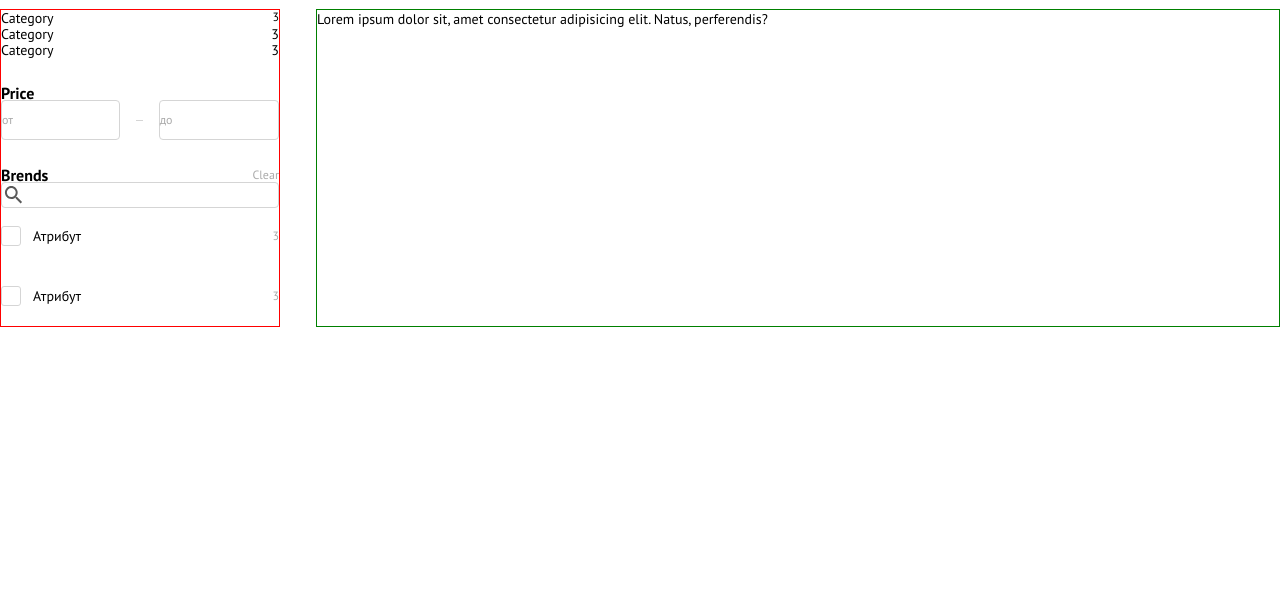
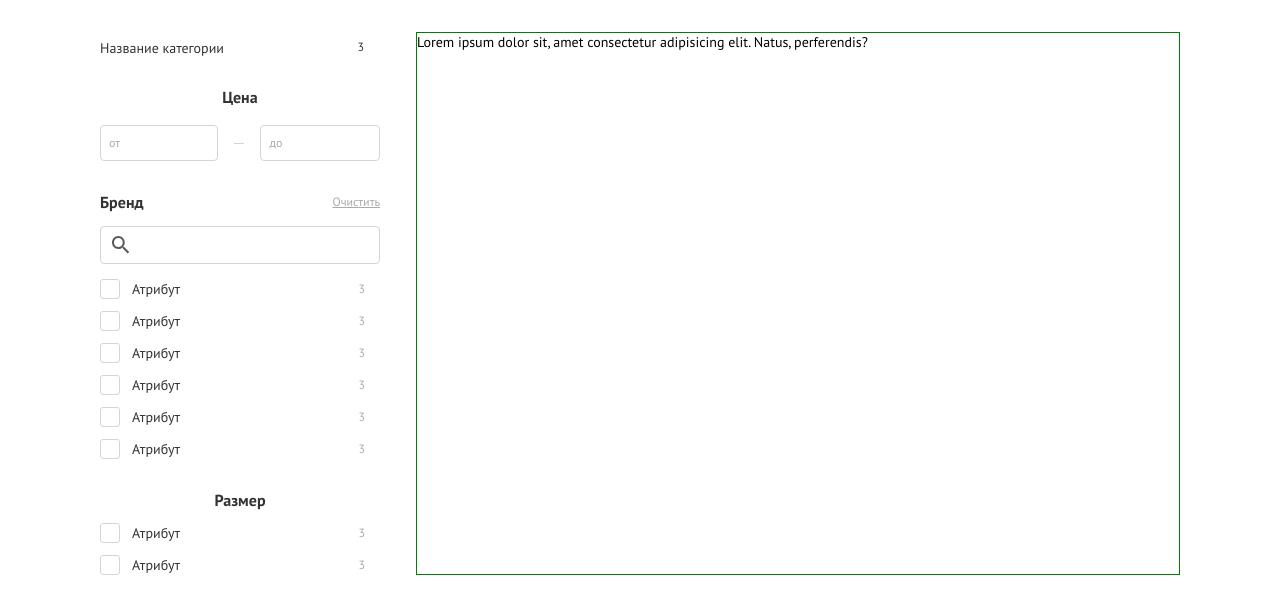
Before and after one commit to DmitryDobro/Any-Task, a website built with Vite: page index.html in a window 1280 px wide. Shown: the part 64-678 px from the top of the page. Built offline with nearby package versions, Linux system fonts and the light colour scheme.

Commit message:
feat/aside block

```diff
--- a/index.html
+++ b/index.html
@@ -13,7 +13,7 @@
     <title>Vite App</title>
   </head>
   <body>
-    <header>
+    <header class="header">
       <div class="header__container container">
         <div class="header__item">
           <div class="header__logo-block">
@@ -47,44 +47,38 @@
       </div>
     </header>
     <main class="main">
+      <div class="container main__container">
         <aside class="aside">
-        <ul class="Text__Medium">
+          <ul class=" Text__Medium category__list">
+            <li class="Text__Medium">
+              <div class="category__name">
+                <span> Название категории</span>
+                <span class="Text__Small aside__text-color_type_grey">3</span>
+              </div>
+              <ul class="subcategory__list">
                 <li>
-            <div class="category">
-              <span>Category</span>
-              <span class="Text__Small">3</span>
+                  <div class="category__name">
+                    <span> Название категории</span>
+                    <span class="Text__Small aside__text-color_type_grey">3</span>
                   </div>
-            <ul class="subcategory">
-              <li>Subcategory</li>
-              <li>Subcategory</li>
-              <li>Subcategory</li>
-            </ul>
                 </li>
                 <li>
-            <div class="category">
-              <span>Category</span>
-              <span>3</span>
+                  <div class="category__name">
+                    <span> Название категории</span>
+                    <span class="Text__Small aside__text-color_type_grey">3</span>
                   </div>
-            <ul class="subcategory">
-              <li>Subcategory</li>
-              <li>Subcategory</li>
-              <li>Subcategory</li>
-            </ul>
                 </li>
                 <li>
-            <div class="category">
-              <span>Category</span>
-              <span>3</span>
+                  <div class="category__name">
+                    <span> Название категории</span>
+                    <span class="Text__Small aside__text-color_type_grey">3</span>
                   </div>
-            <ul class="subcategory">
-              <li>Subcategory</li>
-              <li>Subcategory</li>
-              <li>Subcategory</li>
+                </li>
               </ul>
             </li>
           </ul>
           <div>
-          <h5 class="Text__Bold">Price</h5>
+            <h5 class="Text__Bold prise__title" style="text-align: center;">Цена</h5>
             <div class="prise-block">
               <div class="input__container prise-block__input">
                 <span class="input__placeholder Text__Small">от</span>
@@ -99,13 +93,13 @@
           </div>
           <div class="brends-block">
             <div class="brends-block__title">
-            <h5 class="Text__Bold">Brends</h5>
-            <span class="brends-block__clear-btn Text__Small">Clear</span>
+              <h5 class="Text__Bold">Бренд</h5>
+              <span class="brends-block__clear-btn Text__Small">Очистить</span>
             </div>
             <div class="brends-block__input input__container">
               <input class="input" type="text" />
             </div>
-          <ul class="brends-block__list">
+            <ul class="aside-list brends-block__list">
               <li class="flex__type_row-beetween">
                 <label class="checkbox__container">
                   <input class="checkbox__checkmark_type_default" type="checkbox" />
@@ -138,12 +132,66 @@
                 </label>
                 <span class="Text__Small counter">3</span>
               </li>
+              <li class="flex__type_row-beetween">
+                <label class="checkbox__container">
+                  <input class="checkbox__checkmark_type_default" type="checkbox" />
+                  <span class="checkbox__checkmark_type_custom"></span>
+                  Атрибут
+                </label>
+                <span class="Text__Small counter">3</span>
+              </li>
+              <li class="flex__type_row-beetween">
+                <label class="checkbox__container">
+                  <input class="checkbox__checkmark_type_default" type="checkbox" />
+                  <span class="checkbox__checkmark_type_custom"></span>
+                  Атрибут
+                </label>
+                <span class="Text__Small counter">3</span>
+              </li>
+              <!-- <li class="flex__type_row-beetween">
+                <label class="checkbox__container">
+                  <input class="checkbox__checkmark_type_default" type="checkbox" />
+                  <span class="checkbox__checkmark_type_custom"></span>
+                  Атрибут
+                </label>
+                <span class="Text__Small counter">3</span>
+              </li>
+              <li class="flex__type_row-beetween">
+                <label class="checkbox__container">
+                  <input class="checkbox__checkmark_type_default" type="checkbox" />
+                  <span class="checkbox__checkmark_type_custom"></span>
+                  Атрибут
+                </label>
+                <span class="Text__Small counter">3</span>
+              </li> -->
+            </ul>
+          </div>
+          <div class="size-block">
+            <h5 class="Text__Bold" style="text-align: center;">Размер</h5>
+            <ul class="aside-list size-block__list">
+              <li class="flex__type_row-beetween">
+                <label class="checkbox__container">
+                  <input class="checkbox__checkmark_type_default" type="checkbox" />
+                  <span class="checkbox__checkmark_type_custom"></span>
+                  Атрибут
+                </label>
+                <span class="Text__Small counter">3</span>
+              </li>
+              <li class="flex__type_row-beetween">
+                <label class="checkbox__container">
+                  <input class="checkbox__checkmark_type_default" type="checkbox" />
+                  <span class="checkbox__checkmark_type_custom"></span>
+                  Атрибут
+                </label>
+                <span class="Text__Small counter">3</span>
+              </li>
             </ul>
           </div>
         </aside>
         <section class="card-list__wrapper">
           <div>Lorem ipsum dolor sit, amet consectetur adipisicing elit. Natus, perferendis?</div>
         </section>
+      </div>
     </main>
     <script type="module" src="/src/main.js"></script>
   </body>
--- a/src/main.js
+++ b/src/main.js
@@ -1,10 +1,13 @@
 import './style.scss';
 
-let catArr = document.querySelectorAll('.category');
+let catArr = document.querySelectorAll('.category__name');
 
 for (let i = 0; catArr.length > i; i++) {
   catArr[i].addEventListener('click', evt => {
-    let subCat = catArr[i].querySelector('.subcategory');
+    console.log(catArr[i].parentNode.querySelector('.subcategory__list'));
+
+    let subCat = catArr[i].parentNode.querySelector('.subcategory__list');
     subCat.classList.toggle('subcategory_type_active');
+    catArr[i].classList.toggle('category_type_active');
   });
 }
--- a/src/style.scss
+++ b/src/style.scss
@@ -8,11 +8,11 @@ body {
   font-family: $base_font-family;
 }
 
-.container{
+.container {
   max-width: 1720px;
   margin: 0 auto;
 }
-.flex__type_row-beetween{
+.flex__type_row-beetween {
   display: flex;
   align-items: center;
   justify-content: space-between;
--- a/src/styles/blocks/_header.scss
+++ b/src/styles/blocks/_header.scss
@@ -1,3 +1,6 @@
+.header{
+  margin-bottom: 23px;
+}
 .header__container {
   display: flex;
   align-items: center;
--- a/src/styles/blocks/_main.scss
+++ b/src/styles/blocks/_main.scss
@@ -1,86 +1,7 @@
-.main {
+.main__container {
   display: flex;
   gap: 36px;
-}
-.aside {
-  flex: 1 1 16%;
-  border: 1px solid red;
-  max-width: 280px;
-  display: flex;
-  flex-direction: column;
-  gap: 28px;
-}
-.card-list__wrapper {
-  border: 1px solid green;
-  flex: 1 1 auto;
-}
-
-.category {
-  display: flex;
-  justify-content: space-between;
-}
-.subcategory {
-  display: none;
-  padding-left: 20px;
-}
-.subcategory_type_active {
-  display: block;
-}
-
-.prise-block {
-  display: flex;
-  justify-content: space-between;
-  align-items: center;
-  gap: 16px;
-  > span {
-    width: 10px;
-    height: 1px;
-    background-color: $color-border;
+    @media (max-width: 1440px) {
+    padding: 0 100px;
   }
 }
-.prise-block__input {
-  input {
-    padding: 10px 8px;
-  }
-}
-.input__placeholder {
-  color: $color-font-second;
-}
-.brends-block__list {
-  max-height: 100px;
-  overflow-y: scroll;
-  li {
-    margin-bottom: 40px;
-  }
-  &::-webkit-scrollbar {
-    width: 3px;
-  }
-  &::-webkit-scrollbar-thumb {
-    background: $scroll-bar;
-  }
-}
-.brends-block__input {
-  width: 100%;
-  margin-bottom: 18px;
-  &::before {
-    content: '';
-    width: 24px;
-    height: 24px;
-    margin-right: 8px;
-    background: url('/src/assets/search_icon.svg');
-    @media (max-width: 840px) {
-      display: none;
-    }
-  }
-}
-.brends-block__title {
-  display: flex;
-  justify-content: space-between;
-}
-.brends-block__clear-btn {
-  color: $color-font-second;
-}
-
-.counter {
-  color: $color-font-second;
-}
--- /dev/null
+++ b/src/styles/blocks/aside/_aside.scss
@@ -0,0 +1,41 @@
+@import './brends-block.scss';
+@import './category-block.scss';
+@import './prise-block.scss';
+@import './size-block.scss';
+
+
+.aside {
+  flex: 1 1 16%;
+  max-width: 280px;
+  display: flex;
+  flex-direction: column;
+  gap: 34px;
+  color: $сolor-font-main;
+  padding-top: 8px;
+}
+.card-list__wrapper {
+  border: 1px solid green;
+  flex: 1 1 auto;
+}
+
+.aside-list {
+  max-height: 180px;
+  overflow-y: scroll;
+  padding: 0 15px 0 0;
+  li {
+    margin-bottom: 12px;
+    &:last-child {
+      margin-bottom: 0;
+    }
+  }
+  &::-webkit-scrollbar {
+    width: 3px;
+  }
+  &::-webkit-scrollbar-thumb {
+    background: $scroll-bar;
+  }
+}
+
+.counter {
+  color: $color-font-second;
+}
--- /dev/null
+++ b/src/styles/blocks/aside/brends-block.scss
@@ -0,0 +1,24 @@
+.brends-block__input {
+  width: 100%;
+  margin-bottom: 15px;
+  padding: 6px 8px;
+  &::before {
+    content: '';
+    width: 24px;
+    height: 24px;
+    margin-right: 8px;
+    background: url('/src/assets/search_icon.svg');
+    @media (max-width: 840px) {
+      display: none;
+    }
+  }
+}
+.brends-block__title {
+  display: flex;
+  justify-content: space-between;
+  margin-bottom: 17px;
+}
+.brends-block__clear-btn {
+  color: $color-font-second;
+  text-decoration: underline;
+}
--- /dev/null
+++ b/src/styles/blocks/aside/category-block.scss
@@ -0,0 +1,33 @@
+.category__name {
+  display: flex;
+  justify-content: space-between;
+  padding-right: 16px;
+}
+.category__list {
+  li {
+    margin-bottom: 14px;
+    &:last-child {
+      margin-bottom: 0;
+    }
+  }
+}
+.subcategory__list {
+  display: none;
+  padding-left: 32px;
+  margin-top: 14px;
+}
+.category_type_active {
+  position: relative;
+  padding-left: 8px;
+  // &::before {
+  //   content: '';
+  //   left: 0;
+  //   width: 16px;
+  //   height: 16px;
+  //   position: absolute;
+  //   background: url('src/assets/arrow-left.svg') no-repeat center/contain;
+  // }
+}
+.subcategory_type_active {
+  display: block;
+}
--- /dev/null
+++ b/src/styles/blocks/aside/prise-block.scss
@@ -0,0 +1,21 @@
+.prise-block {
+  display: flex;
+  justify-content: space-between;
+  align-items: center;
+  gap: 16px;
+  > span {
+    width: 17px;
+    height: 1px;
+    background-color: $color-border;
+  }
+}
+.prise-block__input {
+  padding: 8px;
+}
+.input__placeholder {
+  color: $color-font-second;
+  margin-right: 6px;
+}
+.prise__title {
+  margin-bottom: 21px;
+}
--- /dev/null
+++ b/src/styles/blocks/aside/size-block.scss
@@ -0,0 +1,5 @@
+.size-block {
+  h5 {
+    margin-bottom: 16px;
+  }
+}
--- a/src/styles/blocks/index.scss
+++ b/src/styles/blocks/index.scss
@@ -1,2 +1,3 @@
 @import './header';
 @import './main';
+@import './aside/aside';
```
Also changed, not shown: src/assets/arrow-left.svg (added). Lines whose indentation alone changed are shown as unchanged.
